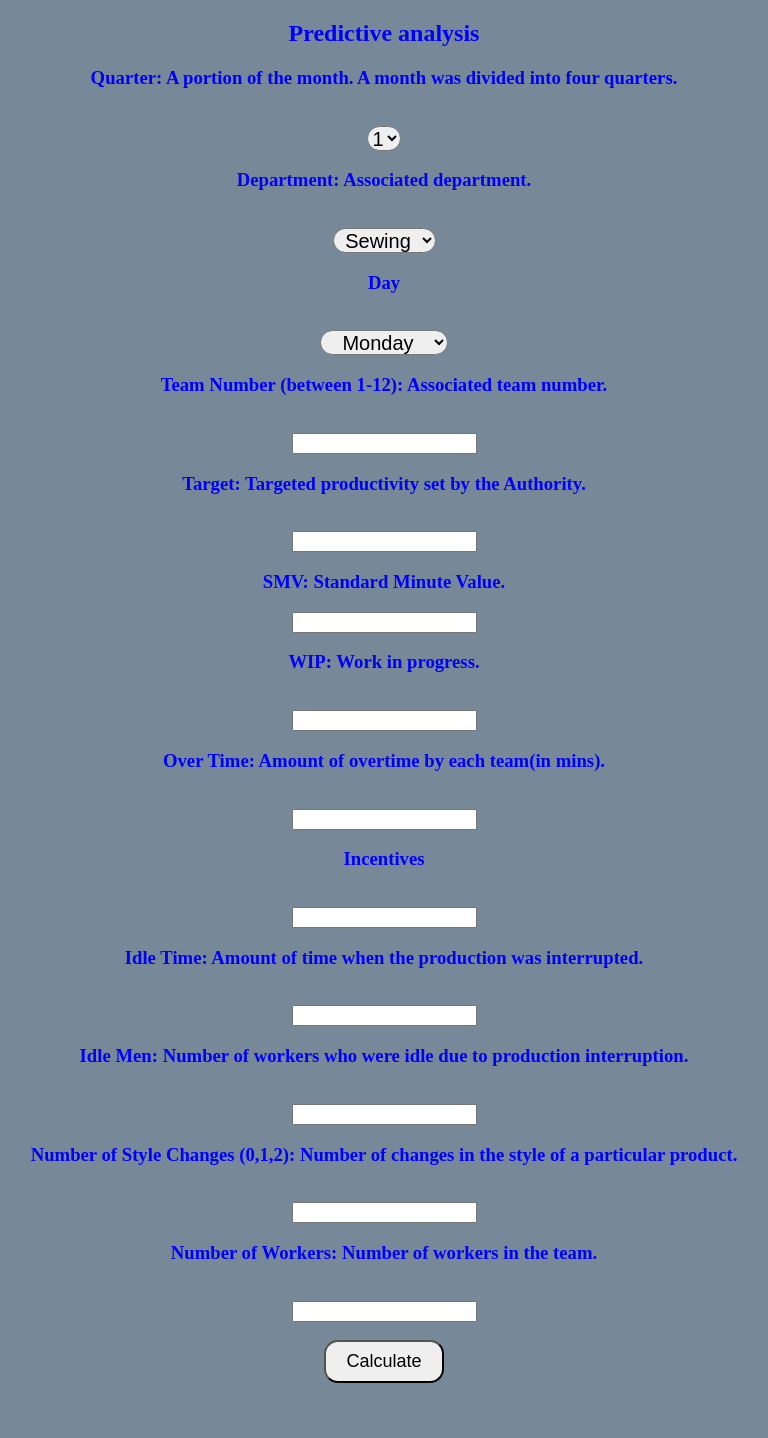
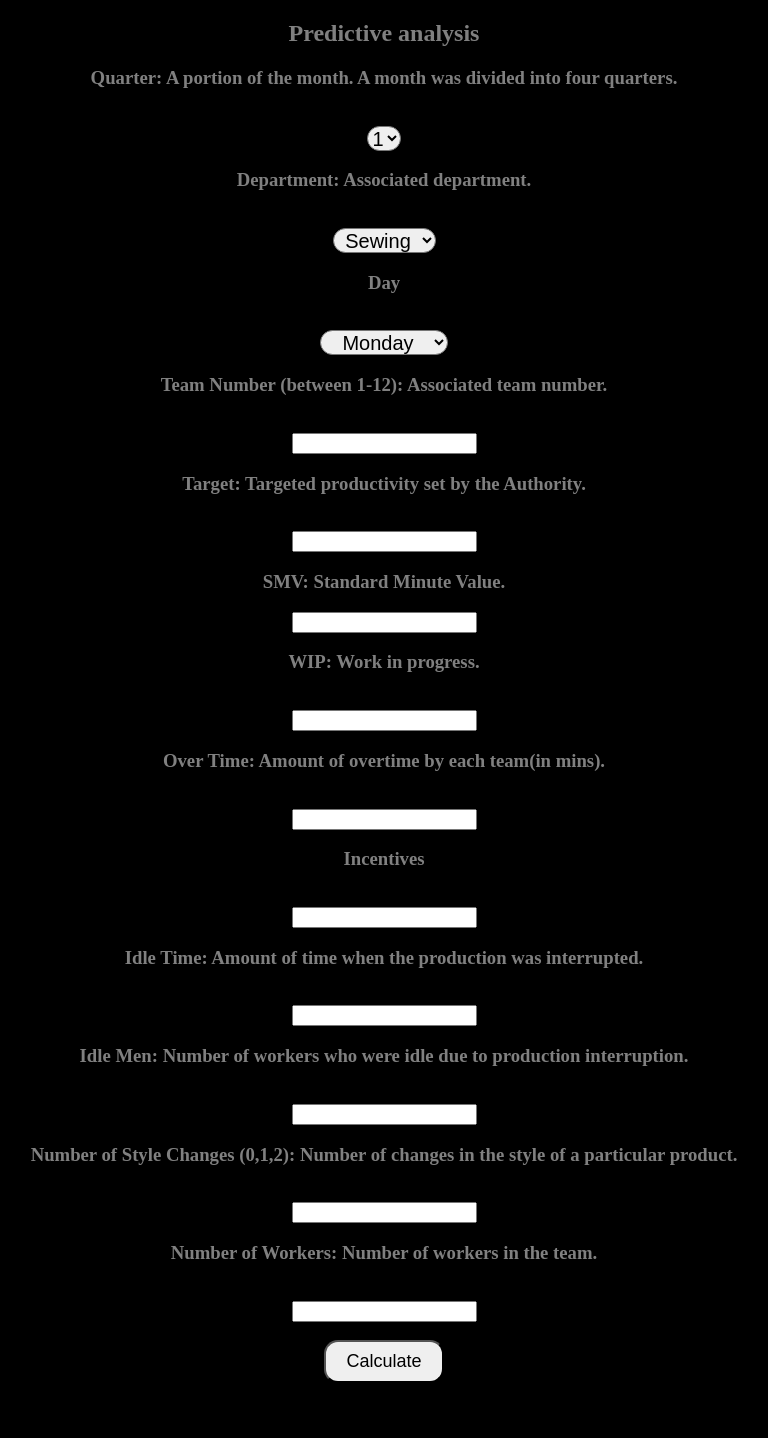
Before and after one commit to bhoomikayy/project-2-FA, a Flask app: page / in a window 1280 px wide. Shown: the whole page, without its empty margins (256-1024 px from the left). Run offline with Flask 2, Linux system fonts and the light colour scheme; parts of the project's set-up code (start-up, migrations or seed data) failed here and were passed over.

Commit message:
Update index.html

```diff
--- a/templates/index.html
+++ b/templates/index.html
@@ -9,7 +9,7 @@
 
 <body>
 
-    <div style="color:blue">
+    <div style="color:grey">
         <form action="{{ url_for('predict')}}" method="post">
             <h2>Predictive analysis</h2>
 
@@ -70,7 +70,7 @@
 
     <style>
         body {
-            background-color: lightslategray;
+            background-color: black;
             text-align: center;
             padding: 0px;
         }
@@ -145,7 +145,7 @@
         }
 
         #sub:hover {
-            background-color: darkcyan;
+            background-color: black;
         }
 
         #first {
```
